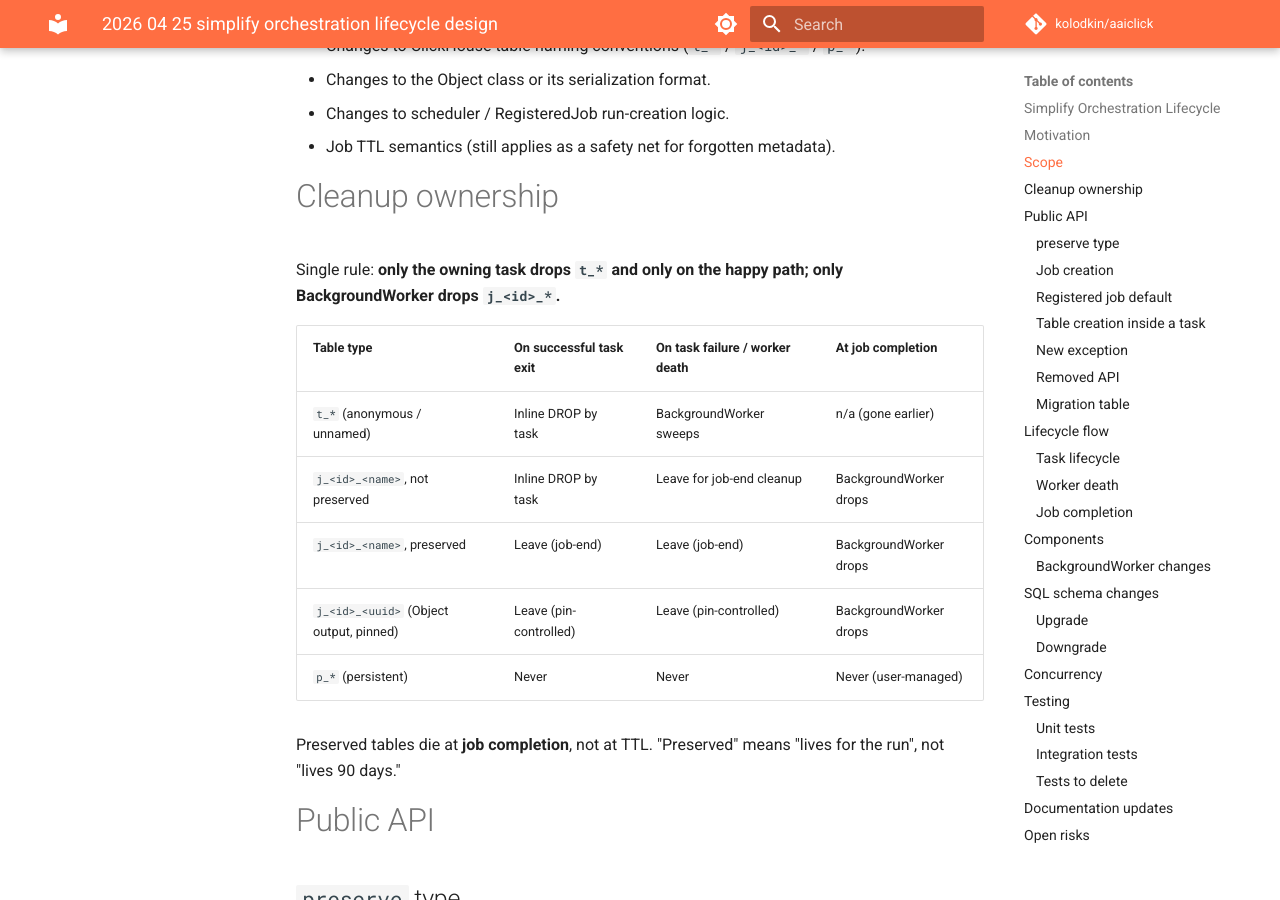
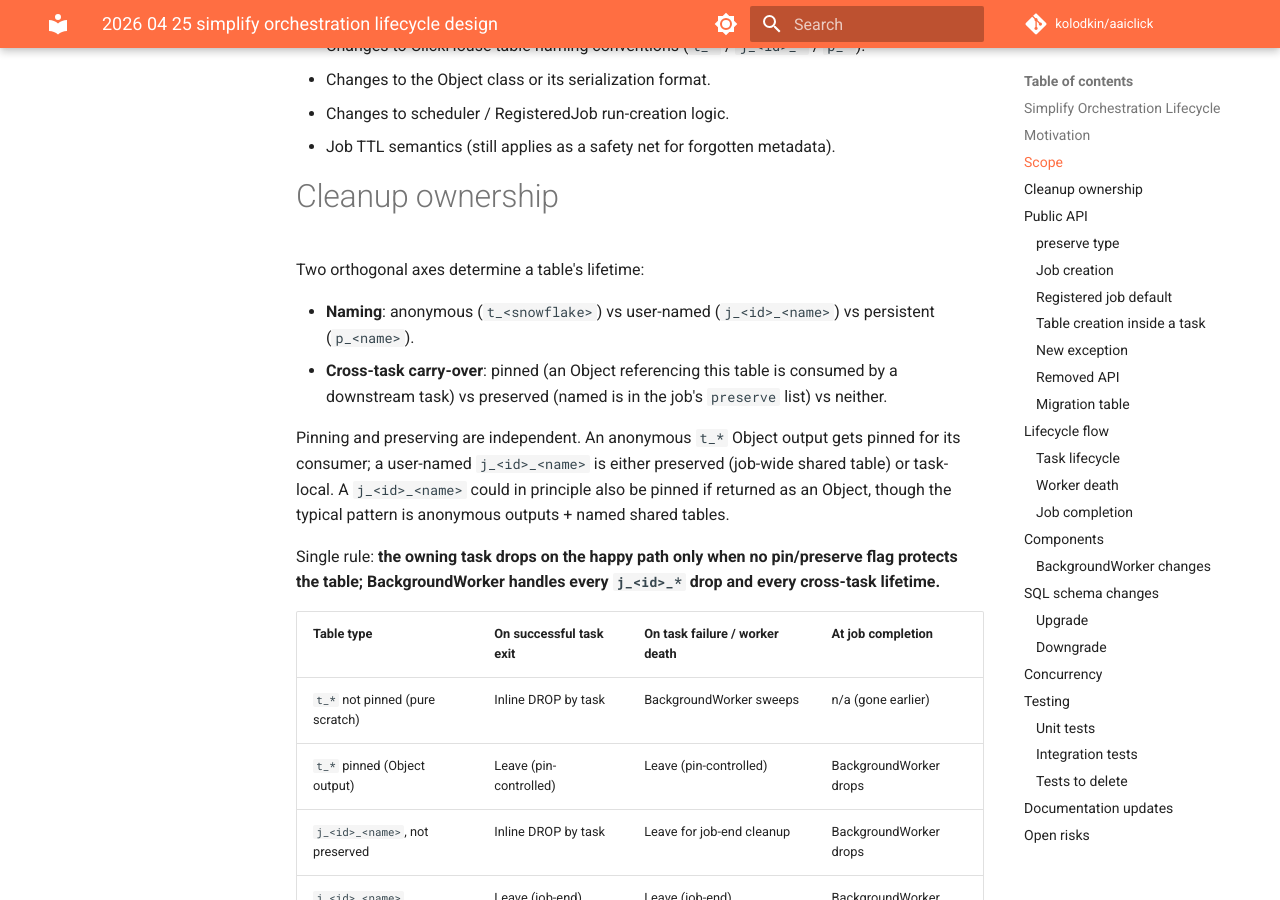
Before and after one commit to kolodkin/aaiclick, an MkDocs documentation site: the page built from docs/superpowers/specs/2026-04-25-simplify-orchestration-lifecycle-design.md, in a window 1280 px wide and 900 px high, scrolled down 1181 px. Built offline with MkDocs 1.6.1 and Material for MkDocs 9.7.7, drawn with Linux system fonts in a browser that asks for light colours; comment, search, counter and statistics services are not loaded; some of the changed text lies outside the part shown.

Commit message:
bugfix: correct table prefix for pinned Object outputs in spec
Anonymous t_* tables are what get pinned for cross-task Object handoff,
not j_<id>_<uuid>. Update cleanup table, lifecycle flow, and BackgroundWorker
sections accordingly.

```diff
--- a/docs/superpowers/specs/2026-04-25-simplify-orchestration-lifecycle-design.md
+++ b/docs/superpowers/specs/2026-04-25-simplify-orchestration-lifecycle-design.md
@@ -37,15 +37,22 @@ Out of scope:
 
 # Cleanup ownership
 
-Single rule: **only the owning task drops `t_*` and only on the happy path; only BackgroundWorker drops `j_<id>_*`.**
+Two orthogonal axes determine a table's lifetime:
 
-| Table type                              | On successful task exit | On task failure / worker death | At job completion          |
-|-----------------------------------------|-------------------------|--------------------------------|----------------------------|
-| `t_*` (anonymous / unnamed)             | Inline DROP by task     | BackgroundWorker sweeps        | n/a (gone earlier)         |
-| `j_<id>_<name>`, not preserved          | Inline DROP by task     | Leave for job-end cleanup      | BackgroundWorker drops     |
-| `j_<id>_<name>`, preserved              | Leave (job-end)         | Leave (job-end)                | BackgroundWorker drops     |
-| `j_<id>_<uuid>` (Object output, pinned) | Leave (pin-controlled)  | Leave (pin-controlled)         | BackgroundWorker drops     |
-| `p_*` (persistent)                      | Never                   | Never                          | Never (user-managed)       |
+- **Naming**: anonymous (`t_<snowflake>`) vs user-named (`j_<id>_<name>`) vs persistent (`p_<name>`).
+- **Cross-task carry-over**: pinned (an Object referencing this table is consumed by a downstream task) vs preserved (named is in the job's `preserve` list) vs neither.
+
+Pinning and preserving are independent. An anonymous `t_*` Object output gets pinned for its consumer; a user-named `j_<id>_<name>` is either preserved (job-wide shared table) or task-local. A `j_<id>_<name>` could in principle also be pinned if returned as an Object, though the typical pattern is anonymous outputs + named shared tables.
+
+Single rule: **the owning task drops on the happy path only when no pin/preserve flag protects the table; BackgroundWorker handles every `j_<id>_*` drop and every cross-task lifetime.**
+
+| Table type                              | On successful task exit          | On task failure / worker death | At job completion          |
+|-----------------------------------------|----------------------------------|--------------------------------|----------------------------|
+| `t_*` not pinned (pure scratch)         | Inline DROP by task              | BackgroundWorker sweeps        | n/a (gone earlier)         |
+| `t_*` pinned (Object output)            | Leave (pin-controlled)           | Leave (pin-controlled)         | BackgroundWorker drops     |
+| `j_<id>_<name>`, not preserved          | Inline DROP by task              | Leave for job-end cleanup      | BackgroundWorker drops     |
+| `j_<id>_<name>`, preserved              | Leave (job-end)                  | Leave (job-end)                | BackgroundWorker drops     |
+| `p_*` (persistent)                      | Never                            | Never                          | Never (user-managed)       |
 
 Preserved tables die at **job completion**, not at TTL. "Preserved" means "lives for the run", not "lives 90 days."
 
@@ -143,7 +150,9 @@ Task body runs:
                               acquire TaskNameLock(job_id, "foo", task_id)
                                 - if held by another live task → raise TableNameCollision
                               j_<id>_foo; incref local; preserved=FALSE
-  - return Object(table)  → producer marks TablePinRef rows for declared consumers
+  - return Object(table)  → producer's serializer marks TablePinRef rows for each declared consumer.
+                            Typically the underlying table is an anonymous `t_*` (Object outputs use auto-generated names),
+                            but pinning is name-agnostic — any table backing a returned Object can be pinned.
   ↓
 Task body completes:
   ↓
@@ -158,7 +167,7 @@ task_scope.__aexit__ (success path):
 
 task_scope.__aexit__ (failure path):
   1. Stale-mark weakref-tracked Objects
-  2. Drop ONLY t_* tables inline. Leave all j_<id>_* tables (BackgroundWorker handles).
+  2. Drop ONLY t_* tables that are NOT pinned. Leave all j_<id>_* tables and any pinned t_* (BackgroundWorker handles).
   3. Release TaskNameLock rows for this task
   4. Reset ContextVars
   Task status → PENDING_CLEANUP
@@ -177,7 +186,7 @@ Process is gone, so nothing inline. BackgroundWorker dead-worker sweep:
 
 When all tasks reach a terminal state, `BackgroundWorker.try_complete_job()`:
 
-- DROP every `j_<job_id>_*` table in `table_registry` for this job — unconditionally. Preserved, non-preserved, and pinned Object outputs all share the `j_<job_id>_` prefix and are all gone at job end.
+- DROP every CH table in `table_registry` for this `job_id` — both `j_<job_id>_*` (named, preserved or not) and `t_*` (pinned anonymous Object outputs that haven't been auto-cleaned). At job end the entire job-scoped table set is gone.
 - Delete `table_pin_refs` and `task_name_locks` rows for this job.
 - Mark job COMPLETED / FAILED.
 - Leave the job row + oplog in SQL until TTL expiry (unchanged).
@@ -205,10 +214,10 @@ Deleted:
 
 Modified / new:
 
-- `_cleanup_failed_task_tables()` — for tasks in PENDING_CLEANUP, scan `table_registry` for `j_<job_id>_*` rows created by the failed task where `preserved=FALSE` and DROP them on CH.
-- `_cleanup_orphan_scratch_tables()` — sweeps `t_*` CH tables with no live owning task.
-- `_cleanup_at_job_completion()` — on terminal transition, DROP every `j_<job_id>_*` table in `table_registry` for the job.
-- `_cleanup_pin_refs()` — unchanged.
+- `_cleanup_failed_task_tables()` — for tasks in PENDING_CLEANUP, scan `table_registry` for `j_<job_id>_*` rows created by the failed task where `preserved=FALSE` and DROP them on CH. Pinned `t_*` tables created by the failed task are left alone (consumers may still need them).
+- `_cleanup_orphan_scratch_tables()` — sweeps unpinned `t_*` CH tables with no live owning task. Pinned `t_*` are skipped (handled by `_cleanup_pin_refs`).
+- `_cleanup_at_job_completion()` — on terminal transition, DROP every CH table tied to this `job_id` in `table_registry` (both `j_<job_id>_*` and pinned `t_*`).
+- `_cleanup_pin_refs()` — unchanged: drop `t_*` tables when pin_refs == 0.
 - `_cleanup_dead_workers()` — extended to release `task_name_locks` for the dead worker's tasks.
 - `_cleanup_expired_jobs()` — unchanged (TTL safety net).
 
```
